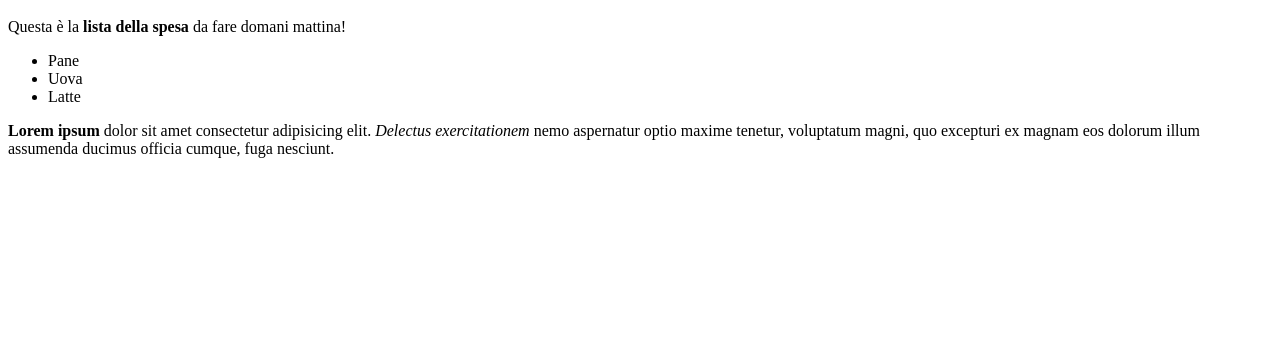
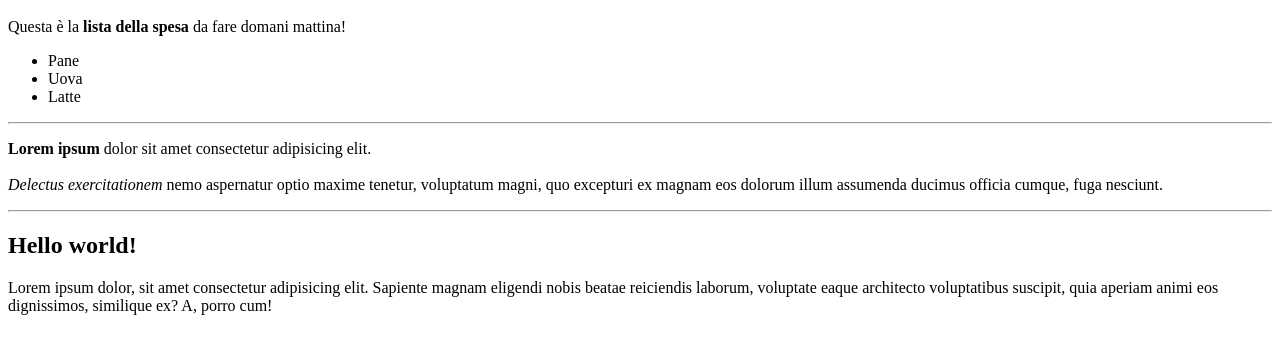
Before and after one commit to classe69-InfoSimoneGiusti/103-lc-html, a plain HTML site: page index.html in a window 1280 px wide. Shown: the part 48-402 px from the top of the page. Drawn offline with Linux system fonts and the light colour scheme.

Commit message:
Modificata struttura pagina

```diff
--- a/index.html
+++ b/index.html
@@ -12,7 +12,21 @@
             <li>Latte</li>
         </ul>
 
-        <p><strong>Lorem ipsum</strong> dolor sit amet consectetur adipisicing elit. <em>Delectus exercitationem</em> nemo aspernatur optio maxime tenetur, voluptatum magni, quo excepturi ex magnam eos dolorum illum assumenda ducimus officia cumque, fuga nesciunt.</p>
+        <hr>
+
+        <p>
+            <strong>Lorem ipsum</strong> dolor sit amet consectetur adipisicing elit.
+            <br>
+            <br>
+            <em>Delectus exercitationem</em> nemo aspernatur optio maxime tenetur, voluptatum magni, quo excepturi ex magnam eos dolorum illum assumenda ducimus officia cumque, fuga nesciunt.
+        </p>
+
+        <hr>
+
+        <div>
+            <h2>Hello world!</h2>
+            <p>Lorem ipsum dolor, sit amet consectetur adipisicing elit. Sapiente magnam eligendi nobis beatae reiciendis laborum, voluptate eaque architecto voluptatibus suscipit, quia aperiam animi eos dignissimos, similique ex? A, porro cum!</p>
+        </div>
 
     </body>
 </html>
```
